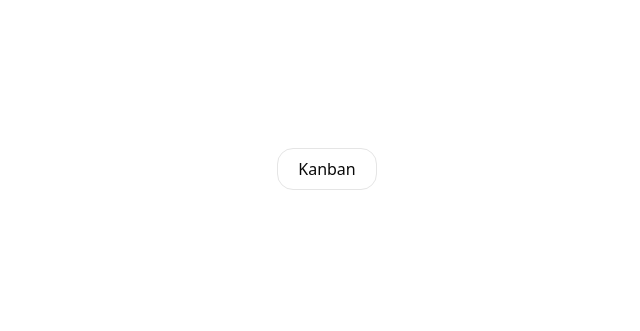
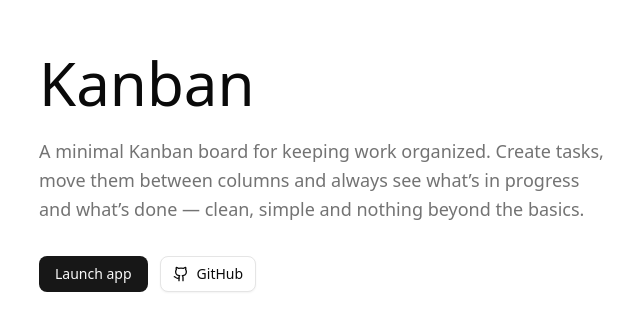
Before and after one commit to shinokamix/kanban, a Next.js app: page / in a window 1280 px wide. Shown: the part 231-562 px from the top of the page, without its empty margins (313-953 px from the left). Built offline with nearby package versions, Linux system fonts and the light colour scheme.

Commit message:
Refactor/landing page (#18)
* refactor: v0

* refactor: v1

* refactor: updated description

```diff
--- a/app/layout.tsx
+++ b/app/layout.tsx
@@ -16,7 +16,7 @@ const geistMono = Geist_Mono({
 export const metadata: Metadata = {
     title: 'Kanban',
     description:
-        'A web-based Kanban board application for organizing tasks and workflows using visual columns and draggable cards.',
+        'A minimal Kanban board for keeping work organized. Create tasks, move them between columns and always see what’s in progress and what’s done — clean, simple and nothing beyond the basics.',
 }
 
 export default function RootLayout({
--- a/app/page.tsx
+++ b/app/page.tsx
@@ -1,14 +1,38 @@
 import Link from 'next/link'
+import { GithubIcon } from 'lucide-react'
+import { Button } from '@/shared/ui/button'
 
 export default function Home() {
     return (
-        <main className="flex h-screen justify-center items-center">
-            <Link
-                href={'/kanban'}
-                className="py-2 px-5 border rounded-2xl hover:opacity-70 transition-opacity duration-200"
-            >
-                Kanban
-            </Link>
+        <main className="flex min-h-screen items-center justify-center px-8 py-8">
+            <div className="flex w-full max-w-2xl flex-col gap-8 md:max-w-xl">
+                {/* Text */}
+                <section className="flex flex-col gap-4">
+                    <h1 className="font-medium text-4xl leading-tight text-balance md:text-6xl">
+                        Kanban
+                    </h1>
+                    <p className="text-base leading-relaxed text-muted-foreground md:text-lg">
+                        A minimal Kanban board for keeping work organized. Create tasks, move them
+                        between columns and always see what’s in progress and what’s done — clean,
+                        simple and nothing beyond the basics.
+                    </p>
+                </section>
+
+                {/* Buttons */}
+                <section className="flex gap-3 flex-row">
+                    <Link href="/kanban">
+                        <Button className="items-center">Launch app</Button>
+                    </Link>
+
+                    <Link href="https://github.com/shinokamix/kanban">
+                        <Button variant="outline" className=" gap-2">
+                            <GithubIcon className="h-5 w-5" />
+
+                            <span className="hidden sm:inline">GitHub</span>
+                        </Button>
+                    </Link>
+                </section>
+            </div>
         </main>
     )
 }
```
